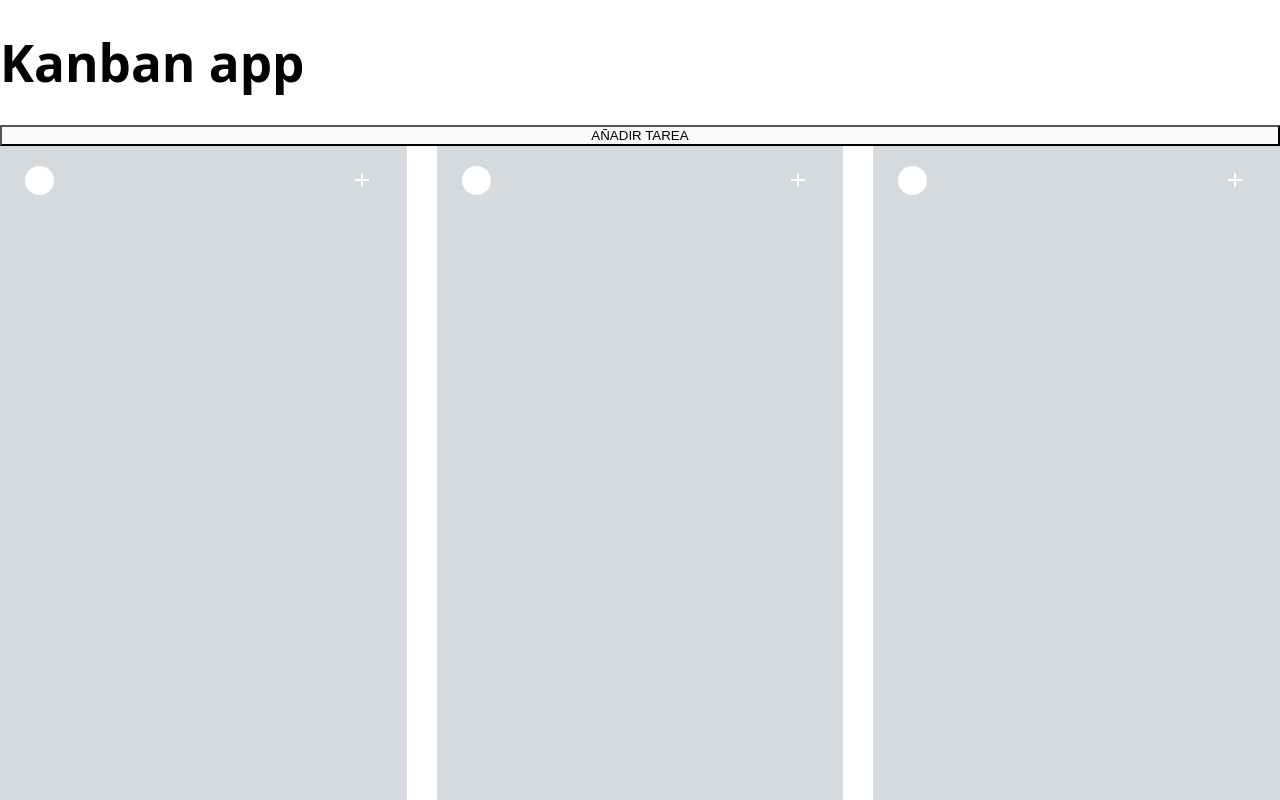
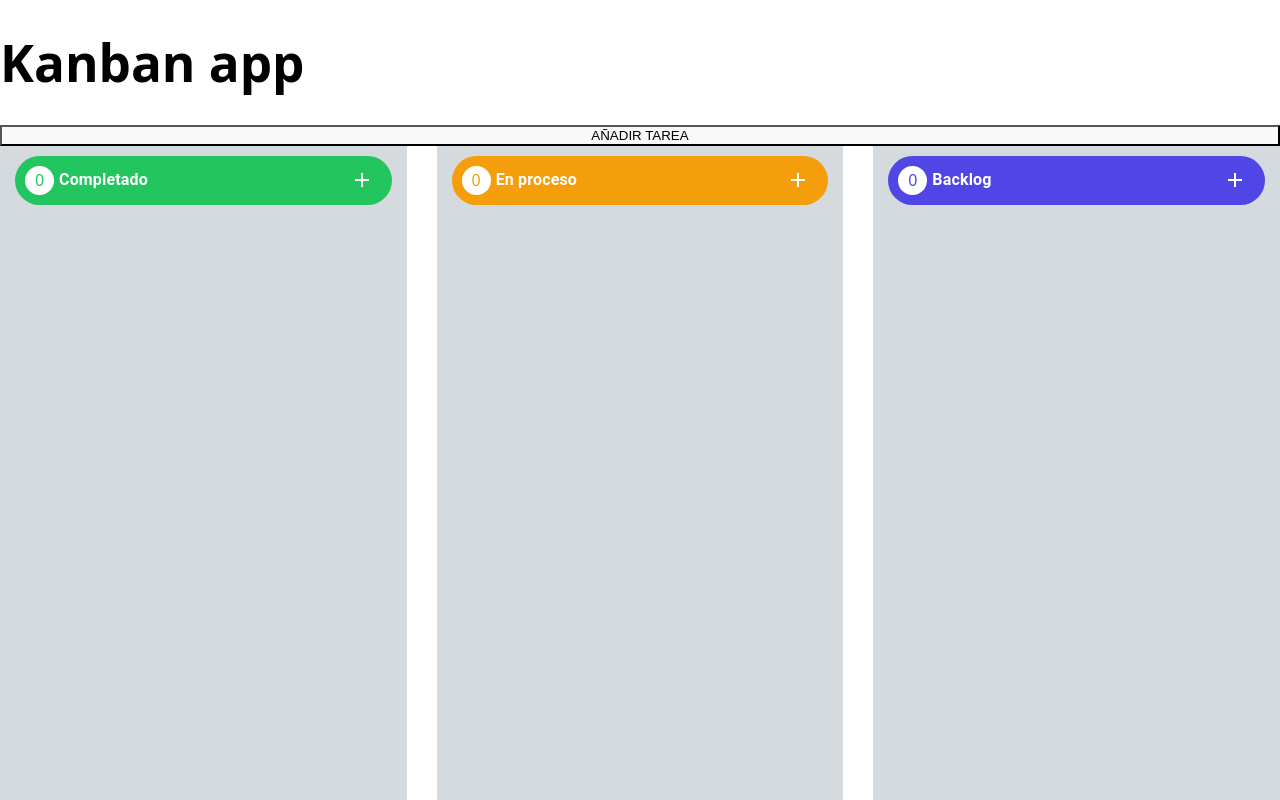
Before and after one commit to EstuardoR/kanban-app, a React (Vite) app: page / in a window 1280 px wide. Built offline with nearby package versions, Linux system fonts and the light colour scheme.

Commit message:
feature: implement column indicator props for ColumnBoard and formatting code with prettier

```diff
--- a/src/pages/home/Home.tsx
+++ b/src/pages/home/Home.tsx
@@ -3,13 +3,18 @@ import { ColumnsContainerStyled, MainWrapperStyled } from "./styles";
 import { CustomModal } from "../../components/custom-modal/custom-modal";
 import { type Status, type Task } from "../../interfaces/task.interface";
 import { TaskCard } from "../../components/task-card/task-card";
-import { DndContext, type DragEndEvent, type DragOverEvent, type DragStartEvent, DragOverlay } from "@dnd-kit/core";
-import { SortableContext, verticalListSortingStrategy } from "@dnd-kit/sortable";
+import {
+  DndContext,
+  type DragEndEvent,
+  type DragOverEvent,
+  type DragStartEvent,
+  DragOverlay,
+} from "@dnd-kit/core";
+import {
+  SortableContext,
+  verticalListSortingStrategy,
+} from "@dnd-kit/sortable";
 import { ColumnBoard } from "../../components/column-board/column-board";
-
-
-
-
 
 export default function Home() {
   const [open, setOpen] = useState<boolean>(false);
@@ -18,21 +23,21 @@ export default function Home() {
 
   const handleOpenModal = (): void => {
     setOpen(true);
-    }
+  };
 
   const handleAddTask = (task: Task) => {
-        setTasks((prevTasks) => [...prevTasks, task])
-    }
+    setTasks((prevTasks) => [...prevTasks, task]);
+  };
 
   const handleDragStart = (event: DragStartEvent) => {
     const { active } = event;
-        const task = tasks.find(t => t.id === active.id);
+    const task = tasks.find((t) => t.id === active.id);
     setActiveTask(task || null);
-    }
+  };
 
   const handleDragEnd = (_onDragEndEvent: DragEndEvent) => {
     setActiveTask(null);
-    }
+  };
 
   const columnIds: Status[] = ["backlog", "in-process", "completed"];
 
@@ -41,12 +46,12 @@ export default function Home() {
 
     if (!over) return;
 
-        const activeTaskItem = tasks.find(t => t.id === active.id);
+    const activeTaskItem = tasks.find((t) => t.id === active.id);
 
     if (!activeTaskItem) return;
 
-        const overTaskItem = tasks.find(t => t.id === over.id);
-        const overColumnId = columnIds.find(id => id === over.id);
+    const overTaskItem = tasks.find((t) => t.id === over.id);
+    const overColumnId = columnIds.find((id) => id === over.id);
 
     const newStatus = overTaskItem ? overTaskItem.status : overColumnId;
 
@@ -55,65 +60,88 @@ export default function Home() {
     const activeStatus = activeTaskItem.status;
 
     if (activeStatus !== newStatus) {
-            setTasks(prevTasks => prevTasks.map(task =>
-                task.id === active.id
-                    ? { ...task, status: newStatus }
-                    : task
-            ))
+      setTasks((prevTasks) =>
+        prevTasks.map((task) =>
+          task.id === active.id ? { ...task, status: newStatus } : task,
+        ),
+      );
     }
-    }
+  };
 
-
-    const backlogTasks = tasks.filter(t => t.status === "backlog");
-    const processTasks = tasks.filter(t => t.status === "in-process");
-    const completedTasks = tasks.filter(t => t.status === "completed");
-
+  const backlogTasks = tasks.filter((t) => t.status === "backlog");
+  const processTasks = tasks.filter((t) => t.status === "in-process");
+  const completedTasks = tasks.filter((t) => t.status === "completed");
 
   return (
     <MainWrapperStyled>
       <h1>Kanban app</h1>
       <button onClick={handleOpenModal}>AÑADIR TAREA</button>
-            <DndContext onDragStart={handleDragStart} onDragEnd={handleDragEnd} onDragOver={handleDragOver}>
+      <DndContext
+        onDragStart={handleDragStart}
+        onDragEnd={handleDragEnd}
+        onDragOver={handleDragOver}
+      >
         <ColumnsContainerStyled>
-                    <SortableContext items={completedTasks} strategy={verticalListSortingStrategy}>
-                        <ColumnBoard backgroundColor="#c0c9cead" id="completed">
-                            {completedTasks.map(item => (
+          <SortableContext
+            items={completedTasks}
+            strategy={verticalListSortingStrategy}
+          >
+            <ColumnBoard
+              backgroundColor="#c0c9cead"
+              id="completed"
+              columnTitle={"Completado"}
+              bgColumnIndicator="#22C55E"
+              counter={completedTasks.length}
+            >
+              {completedTasks.map((item) => (
                 <TaskCard key={item.id} task={item} />
               ))}
             </ColumnBoard>
           </SortableContext>
 
-                    <SortableContext items={processTasks} strategy={verticalListSortingStrategy}>
-                        <ColumnBoard backgroundColor="#c0c9cead " id="in-process">
-                            {processTasks.map(item => (
+          <SortableContext
+            items={processTasks}
+            strategy={verticalListSortingStrategy}
+          >
+            <ColumnBoard
+              backgroundColor="#c0c9cead "
+              id="in-process"
+              columnTitle={"En proceso"}
+              bgColumnIndicator="#F59E0B"
+              counter={processTasks.length}
+            >
+              {processTasks.map((item) => (
                 <TaskCard key={item.id} task={item} />
               ))}
             </ColumnBoard>
           </SortableContext>
 
-                    <SortableContext items={backlogTasks} strategy={verticalListSortingStrategy}>
-                        <ColumnBoard backgroundColor="#c0c9cead" id="backlog">
-                            {backlogTasks.map(item => (
+          <SortableContext
+            items={backlogTasks}
+            strategy={verticalListSortingStrategy}
+          >
+            <ColumnBoard
+              backgroundColor="#c0c9cead"
+              id="backlog"
+              columnTitle={"Backlog"}
+              bgColumnIndicator="#4F46E5"
+              counter={backlogTasks.length}
+            >
+              {backlogTasks.map((item) => (
                 <TaskCard key={item.id} task={item} />
               ))}
             </ColumnBoard>
           </SortableContext>
-
         </ColumnsContainerStyled>
 
         <DragOverlay>
           {activeTask ? <TaskCard task={activeTask} /> : null}
         </DragOverlay>
-
       </DndContext>
 
       {open && (
-                <CustomModal
-                    onSubmit={handleAddTask}
-                    setOpen={setOpen}
-                    open={open}
-                />
+        <CustomModal onSubmit={handleAddTask} setOpen={setOpen} open={open} />
       )}
     </MainWrapperStyled>
-    )
+  );
 }
```
Lines whose indentation alone changed are shown as unchanged.
